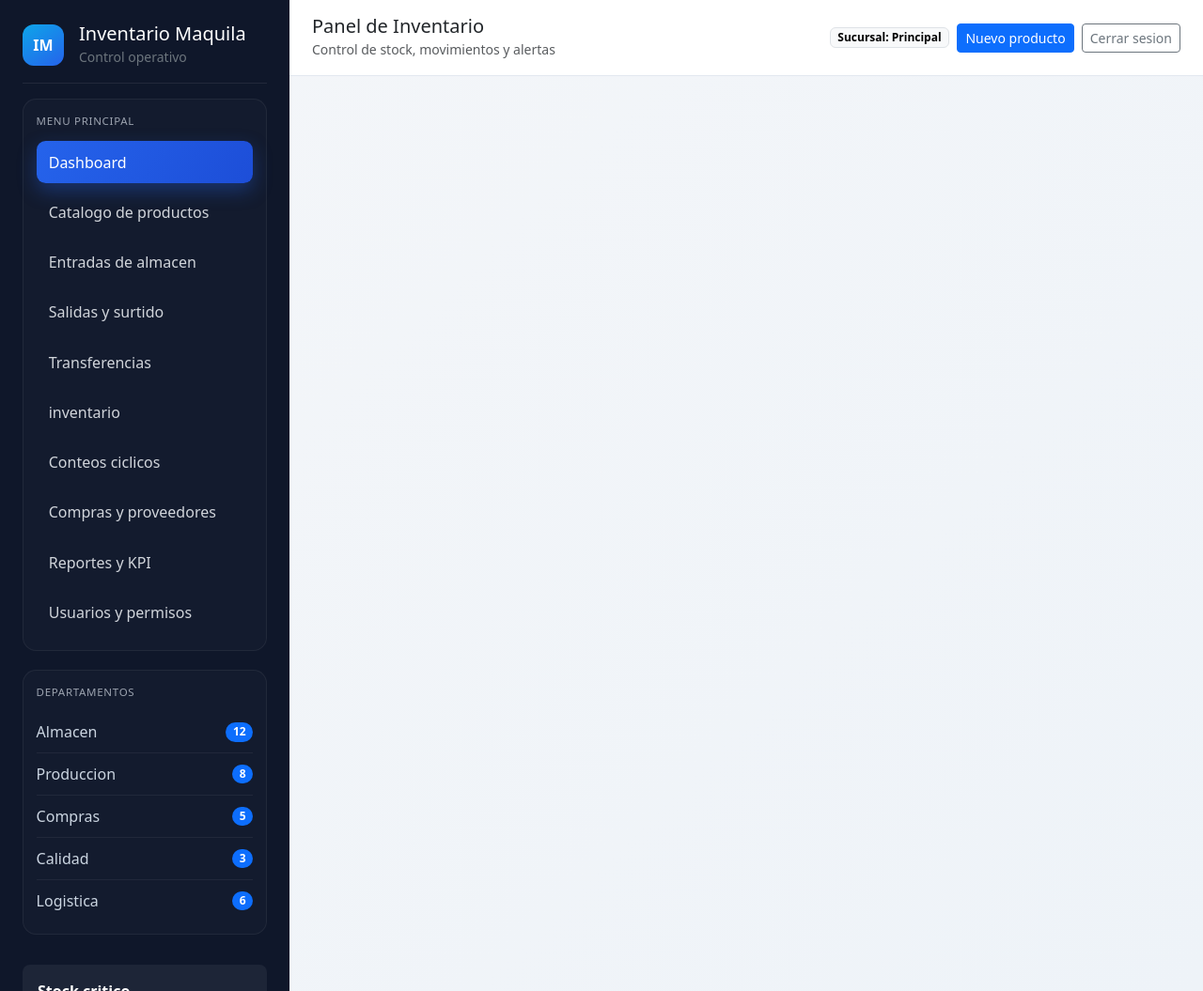
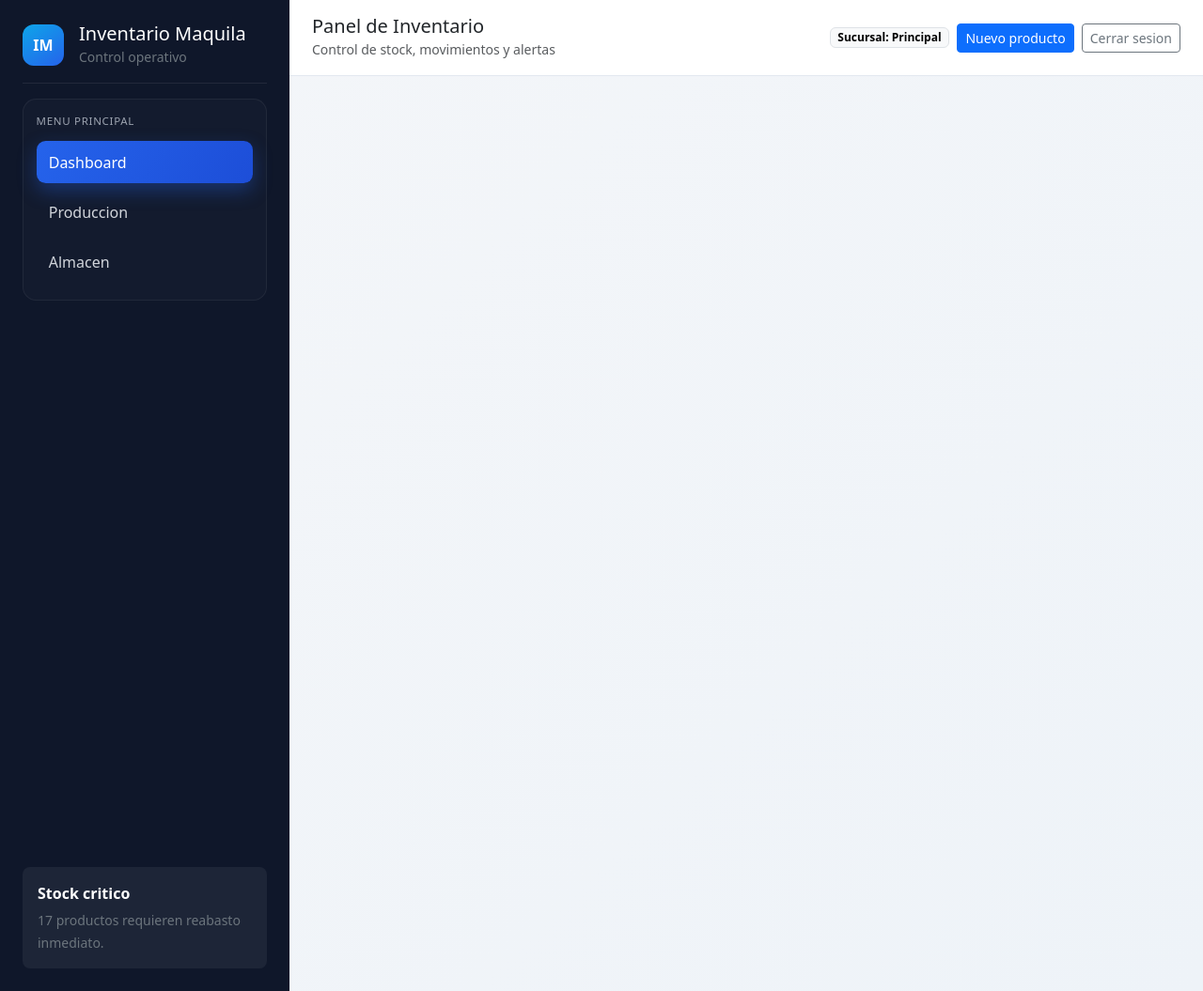
Before and after one commit to Herizir/Concurso_Maquila, a Flask app: page /maquila in a window 1280 px wide. Shown: the whole page at 94% size. Run offline with Flask 3, Linux system fonts and the light colour scheme; some libraries are stand-ins or nearby versions.

Commit message:
Cambios en el archivo base, Barrra lateral(sidebar)

```diff
--- a/templates/base.html
+++ b/templates/base.html
@@ -188,41 +188,8 @@
                 <p class="menu-title">Menu principal</p>
                 <ul class="nav nav-pills flex-column gap-1">
                     <li class="nav-item"><a class="nav-link active" href="#">Dashboard</a></li>
-                    <li class="nav-item"><a class="nav-link" href="#">Catalogo de productos</a></li>
-                    <li class="nav-item"><a class="nav-link" href="#">Entradas de almacen</a></li>
-                    <li class="nav-item"><a class="nav-link" href="#">Salidas y surtido</a></li>
-                    <li class="nav-item"><a class="nav-link" href="#">Transferencias</a></li>
-                    <li class="nav-item"><a class="nav-link" href="#">inventario</a></li>
-                    <li class="nav-item"><a class="nav-link" href="#">Conteos ciclicos</a></li>
-                    <li class="nav-item"><a class="nav-link" href="#">Compras y proveedores</a></li>
-                    <li class="nav-item"><a class="nav-link" href="#">Reportes y KPI</a></li>
-                    <li class="nav-item"><a class="nav-link" href="#">Usuarios y permisos</a></li>
-                </ul>
-            </div>
-
-            <div class="sidebar-section mt-1">
-                <p class="menu-title">Departamentos</p>
-                <ul class="list-group list-group-flush department-list">
-                    <li class="list-group-item d-flex justify-content-between align-items-center">
-                        Almacen
-                        <span class="badge text-bg-primary rounded-pill">12</span>
-                    </li>
-                    <li class="list-group-item d-flex justify-content-between align-items-center">
-                        Produccion
-                        <span class="badge text-bg-primary rounded-pill">8</span>
-                    </li>
-                    <li class="list-group-item d-flex justify-content-between align-items-center">
-                        Compras
-                        <span class="badge text-bg-primary rounded-pill">5</span>
-                    </li>
-                    <li class="list-group-item d-flex justify-content-between align-items-center">
-                        Calidad
-                        <span class="badge text-bg-primary rounded-pill">3</span>
-                    </li>
-                    <li class="list-group-item d-flex justify-content-between align-items-center">
-                        Logistica
-                        <span class="badge text-bg-primary rounded-pill">6</span>
-                    </li>
+                    <li class="nav-item"><a class="nav-link" href="#">Produccion</a></li>
+                    <li class="nav-item"><a class="nav-link" href="#">Almacen</a></li>
                 </ul>
             </div>
 
```
